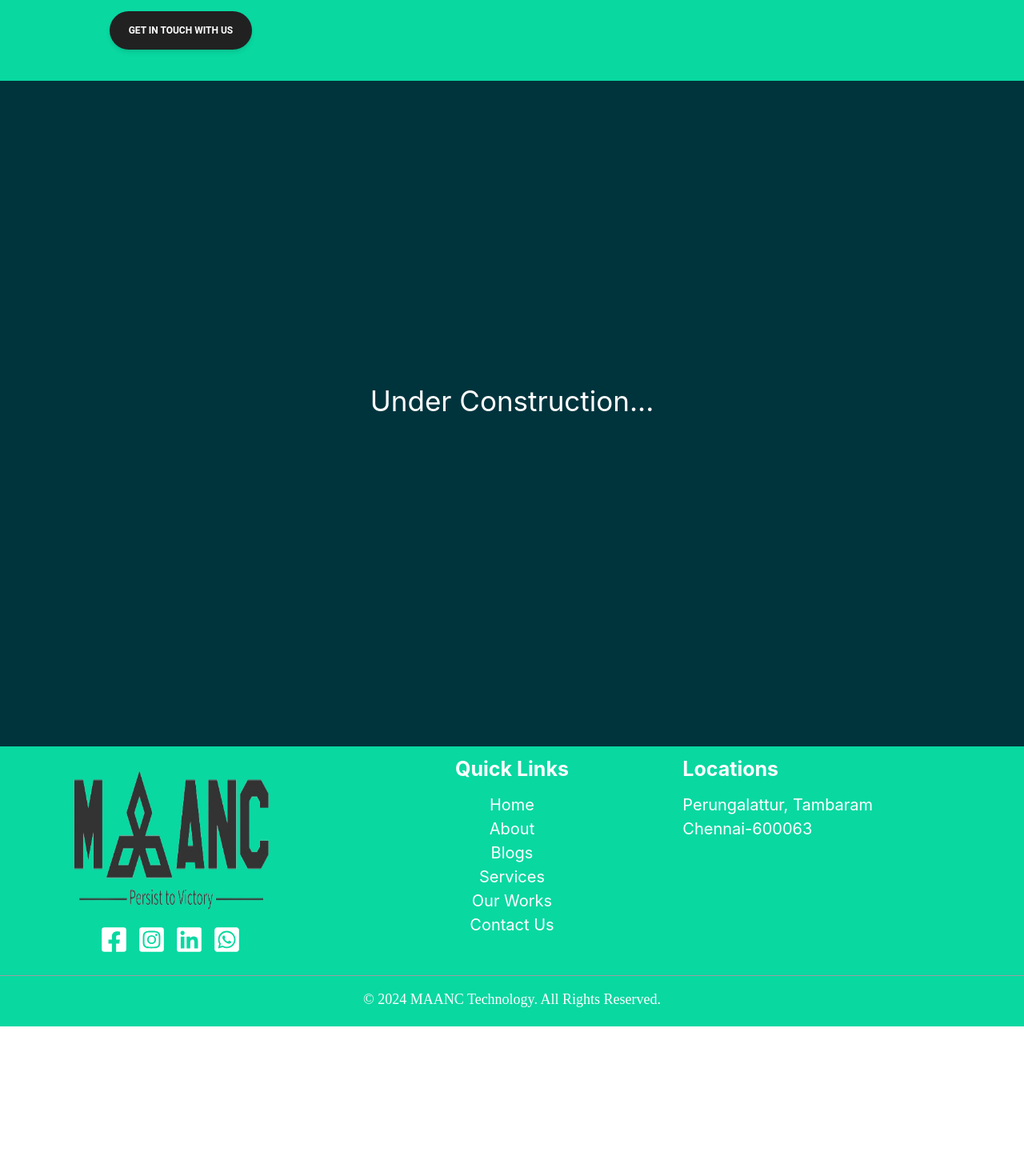
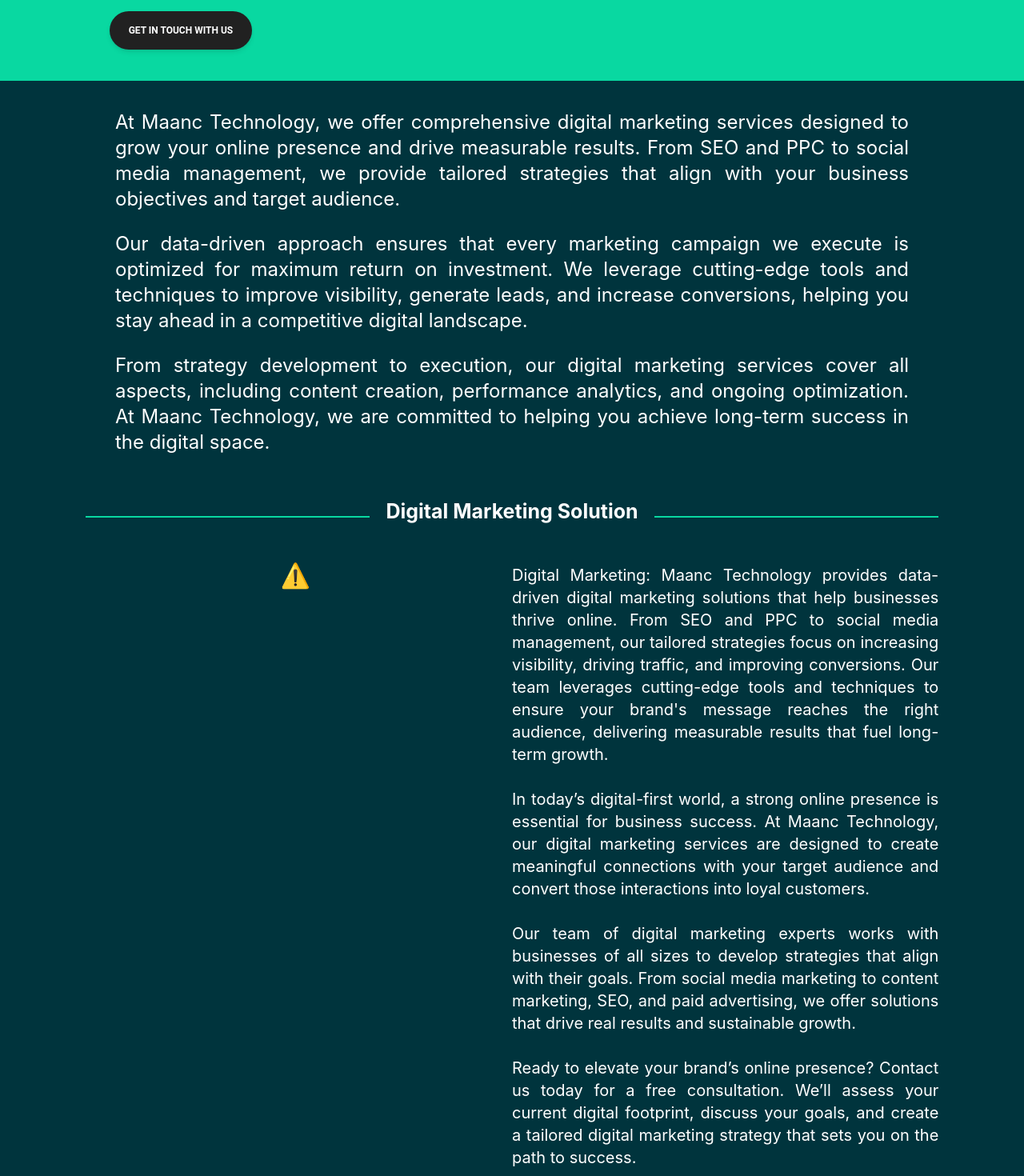
Before and after one commit to nirala7765/A2CN-App, a React (Create React App) app in the folder a2cnapp/: page /digital-Marketing in a window 1280 px wide. Shown: the part 540-2010 px from the top of the page at 80% size. Before the commit the page ends 1823 px from the top, so only its background shows below. Built offline with nearby package versions, Linux system fonts and the light colour scheme; no server answers; what tailwindcss-gradients would draw is missing.

Commit message:
digital marketing and mobile app development page updated

```diff
--- /dev/null
+++ b/a2cnapp/src/Components/DigitalMarketingcomp.js
@@ -0,0 +1,105 @@
+import React from "react";
+import { Player } from "@lottiefiles/react-lottie-player";
+
+const DigitalMarketingcomp = () => {
+  return (
+    <>
+      <div className="text-white flex flex-col items-center my-9">
+        <div className="w-full max-w-4xl lg:max-w-[90%] space-y-6 px-6 md:px-12 lg:px-20 text-justify">
+          <p className="text-lg md:text-xl lg:text-2xl leading-relaxed">
+            At Maanc Technology, we offer comprehensive digital marketing
+            services designed to grow your online presence and drive measurable
+            results. From SEO and PPC to social media management, we provide
+            tailored strategies that align with your business objectives and
+            target audience.
+          </p>
+
+          <p className="text-lg md:text-xl lg:text-2xl leading-relaxed">
+            Our data-driven approach ensures that every marketing campaign we
+            execute is optimized for maximum return on investment. We leverage
+            cutting-edge tools and techniques to improve visibility, generate
+            leads, and increase conversions, helping you stay ahead in a
+            competitive digital landscape.
+          </p>
+
+          <p className="text-lg md:text-xl lg:text-2xl leading-relaxed">
+            From strategy development to execution, our digital marketing
+            services cover all aspects, including content creation, performance
+            analytics, and ongoing optimization. At Maanc Technology, we are
+            committed to helping you achieve long-term success in the digital
+            space.
+          </p>
+        </div>
+      </div>
+
+      <div className="w-5/6 mx-auto">
+        <div className="w-full flex">
+          <div className="w-[25%] md:w-1/3 h-[200px] md:h-[100px]">
+            <div className="w-[100%] md:w-full mt-[40px] bg-hrcolor h-[2px]"></div>
+          </div>
+
+          <div className="w-[100%] md:w-1/3 h-[200px] md:h-[100px]">
+            <h2 className="text-[20px] md:text-[25px] font-bold mt-4 text-white">
+              Digital Marketing Solution
+            </h2>
+          </div>
+
+          <div className="w-[25%] md:w-1/3 h-[200px] md:h-[100px]">
+            <div className="w-[100%] md:w-full mt-[40px] bg-hrcolor h-[2px]"></div>
+          </div>
+        </div>
+
+        <div className="flex flex-col lg:flex-row text-white text-xl">
+          {/* Lottie Animation Section */}
+          <div className="w-full lg:w-1/2 mt-5 lg:mt-0">
+            <div className="bg-transparent">
+              <Player
+                className=""
+                src="https://lottie.host/bac969cd-64e6-4cd6-95ae-1d2aecb8e534/DSkmVGusS5.json"
+                loop
+                autoplay
+                speed={0.5}
+              />
+            </div>
+          </div>
+
+          <div className="w-full lg:w-1/2 space-y-7 text-justify mb-5">
+            <p>
+              Digital Marketing: Maanc Technology provides data-driven digital
+              marketing solutions that help businesses thrive online. From SEO
+              and PPC to social media management, our tailored strategies focus
+              on increasing visibility, driving traffic, and improving
+              conversions. Our team leverages cutting-edge tools and techniques
+              to ensure your brand's message reaches the right audience,
+              delivering measurable results that fuel long-term growth.
+            </p>
+            <p>
+              In today’s digital-first world, a strong online presence is
+              essential for business success. At Maanc Technology, our digital
+              marketing services are designed to create meaningful connections
+              with your target audience and convert those interactions into
+              loyal customers.
+            </p>
+
+            <p>
+              Our team of digital marketing experts works with businesses of all
+              sizes to develop strategies that align with their goals. From
+              social media marketing to content marketing, SEO, and paid
+              advertising, we offer solutions that drive real results and
+              sustainable growth.
+            </p>
+
+            <p>
+              Ready to elevate your brand’s online presence? Contact us today
+              for a free consultation. We’ll assess your current digital
+              footprint, discuss your goals, and create a tailored digital
+              marketing strategy that sets you on the path to success.
+            </p>
+          </div>
+        </div>
+      </div>
+    </>
+  );
+};
+
+export default DigitalMarketingcomp;
--- /dev/null
+++ b/a2cnapp/src/Components/MobileAppDevelopment.js
@@ -0,0 +1,105 @@
+import React from "react";
+import { Player } from "@lottiefiles/react-lottie-player";
+
+const MobileAppDevelopment = () => {
+  return (
+    <>
+      <div className="text-white flex flex-col items-center my-9">
+        <div className="w-full max-w-4xl lg:max-w-[90%] space-y-6 px-6 md:px-12 lg:px-20 text-justify">
+          <p className="text-lg md:text-xl lg:text-2xl leading-relaxed">
+            At Maanc Technology, we specialize in creating mobile applications
+            that offer seamless user experiences. Using the latest technologies
+            like React Native and Flutter, we build high-performance apps that
+            work flawlessly across all platforms, including Android and iOS.
+          </p>
+
+          <p className="text-lg md:text-xl lg:text-2xl leading-relaxed">
+            Our solutions are tailored to your business needs, focusing on
+            speed, scalability, and security. Whether you're developing an
+            enterprise-level app or an MVP for a startup, we ensure your
+            application is optimized for both performance and usability.
+          </p>
+
+          <p className="text-lg md:text-xl lg:text-2xl leading-relaxed">
+            We offer end-to-end mobile development services, from idea
+            conceptualization to deployment and ongoing support. At Maanc
+            Technology, we are dedicated to bringing your vision to life and
+            delivering mobile apps that enhance your business's digital
+            presence.
+          </p>
+        </div>
+      </div>
+
+      <div className="w-5/6 mx-auto">
+        <div className="w-full flex">
+          <div className="w-[25%] md:w-1/3 h-[200px] md:h-[100px]">
+            <div className="w-[100%] md:w-full mt-[40px] bg-hrcolor h-[2px]"></div>
+          </div>
+
+          <div className="w-[100%] md:w-1/3 h-[200px] md:h-[100px]">
+            <h2 className="text-[20px] md:text-[25px] font-bold mt-4 text-white">
+              Mobile App Development Solution
+            </h2>
+          </div>
+
+          <div className="w-[25%] md:w-1/3 h-[200px] md:h-[100px]">
+            <div className="w-[100%] md:w-full mt-[40px] bg-hrcolor h-[2px]"></div>
+          </div>
+        </div>
+
+        <div className="flex flex-col lg:flex-row text-white text-xl">
+          {/* Lottie Animation Section */}
+          <div className="w-full lg:w-1/2 mt-5 lg:mt-0">
+            <div className="bg-transparent">
+              <Player
+                className=""
+                src="https://lottie.host/909ffa69-1ad2-48b6-bceb-c60b37a0f71c/CeQpEog1xV.json"
+                loop
+                autoplay
+                speed={0.5}
+              />
+            </div>
+          </div>
+
+          <div className="w-full lg:w-1/2 space-y-7 text-justify mb-5">
+            <p>
+              Mobile App Development: At Maanc Technology, we specialize in
+              developing mobile applications that offer seamless and engaging
+              user experiences. Utilizing the latest technologies like React
+              Native and Flutter, we build high-performance, cross-platform apps
+              tailored to your business needs. Whether it's for Android or iOS,
+              our mobile solutions prioritize scalability, security, and
+              performance, ensuring your app stands out in a competitive digital
+              landscape.
+            </p>
+            <p>
+              As the mobile landscape continues to grow, having a robust and
+              engaging mobile app is crucial for business success. At Maanc
+              Technology, we understand the importance of delivering
+              high-quality mobile apps that keep users engaged and drive
+              business growth.
+            </p>
+
+            <p>
+              Our team is equipped with expertise across a wide range of
+              industries, providing custom mobile app solutions for startups,
+              SMBs, and large enterprises alike. From simple mobile apps to
+              complex, feature-rich applications, we have the tools and
+              experience to bring your ideas to life.
+            </p>
+
+            <p>
+              Ready to take the first step in developing your mobile app?
+              Contact us today for a free consultation. We’ll discuss your
+              vision, offer expert advice, and guide you on the best way
+              forward, ensuring that your mobile app aligns with your business
+              goals.
+            </p>
+          </div>
+        </div>
+      </div>
+    </>
+  );
+};
+
+export default MobileAppDevelopment;
--- a/a2cnapp/src/Pages/DigitamMarketing.js
+++ b/a2cnapp/src/Pages/DigitamMarketing.js
@@ -3,6 +3,8 @@
 import Footer from '../Components/Footer';
 import { Button } from "@material-tailwind/react";
 import { Player } from "@lottiefiles/react-lottie-player";
+import MobileAppDevelopment from '../Components/MobileAppDevelopment';
+import DigitalMarketingcomp from '../Components/DigitalMarketingcomp';
 
 function DigitalMarketing() {
   return (
@@ -39,9 +41,11 @@
           </div>
         </section>
 
-        <section className='h-[800px] text-white text-[35px] flex items-center justify-center'>
-          <h2>Under Construction...</h2>
-        </section>
+       <div>
+        <DigitalMarketingcomp/>
+       </div>
+
+
       </main>
 
       <Footer />
--- a/a2cnapp/src/Pages/Mobileapp.js
+++ b/a2cnapp/src/Pages/Mobileapp.js
@@ -1,25 +1,23 @@
-import React from 'react'
-import Header from '../Components/Header'
-import Footer from '../Components/Footer'
+import React from "react";
+import Header from "../Components/Header";
+import Footer from "../Components/Footer";
 import { Button } from "@material-tailwind/react";
 import { Player } from "@lottiefiles/react-lottie-player";
+import MobileAppDevelopment from "../Components/MobileAppDevelopment";
 
 function Mobileapp() {
   return (
-    <div className='bg-newbg'>
-
-      <Header/>
+    <div className="bg-newbg">
+      <Header />
 
       <div className="pb-6 md:h-auto bg-hrcolor">
         <div className="w-full md:w-5/6 mx-auto flex flex-col-reverse md:flex-row bg-transparent">
           <div className="md:w-1/2 bg-transparent">
             <div className="mt-[10px] lg:mt-[200px] md:mb-[15px]">
               <h1 className="text-start text-2xl md:text-6xl font-extrabold mt:-[20px] md:mt-[100px] ml-[30px]">
-                    Apllication <br/>
-                    <br/>
+                Apllication <br />
+                <br />
                 Development
-
-
               </h1>
 
               <div className="justify-start text-start mt-4 md:mt-7">
@@ -41,17 +39,14 @@
           </div>
         </div>
       </div>
-      <div className='h-[800px] text-white text-[35px] justify-center'>
 
-
-
-        <h3>Under Construction.........</h3>
-
+      <div>
+        <MobileAppDevelopment />
       </div>
 
-      <Footer/>
+      <Footer />
     </div>
-  )
+  );
 }
 
 export default Mobileapp;
```
Lines whose indentation alone changed are shown as unchanged.
